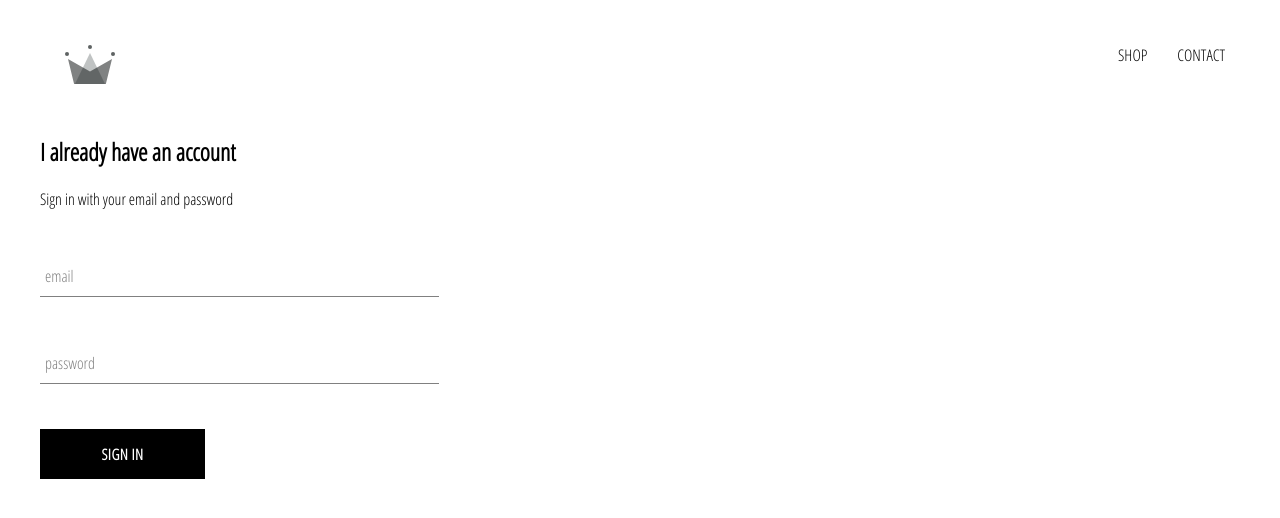
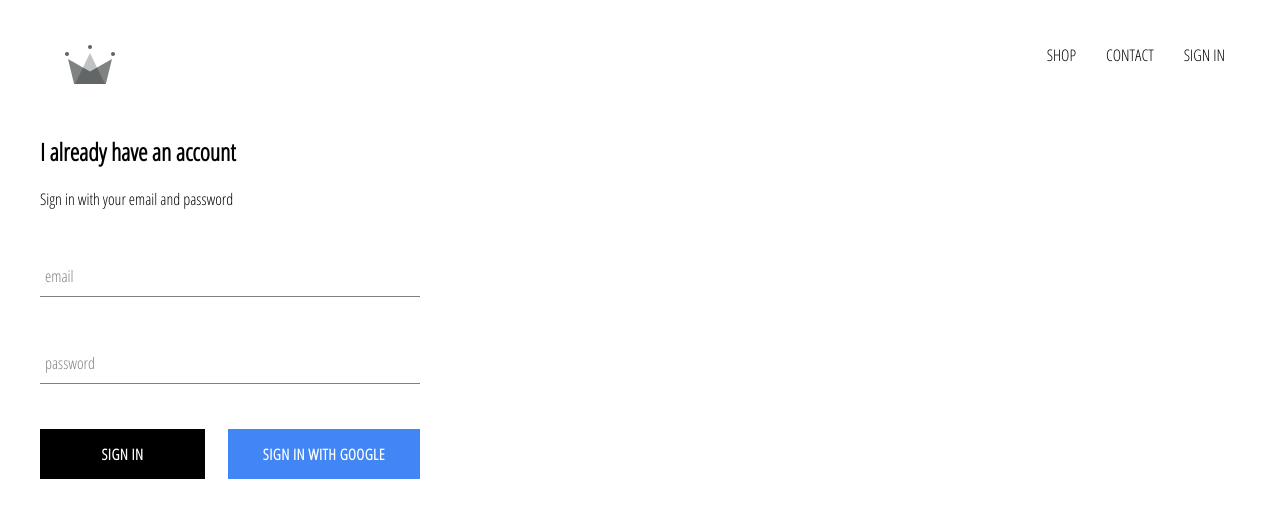
Before and after one commit to Nilugette/crwn-clothing, a React (Create React App) app: page /signin in a window 1280 px wide. Shown: the top 518 px of the page. Built offline with nearby package versions, Linux system fonts and the light colour scheme; no server answers.

Commit message:
Integration of Firebase

```diff
--- a/package.json
+++ b/package.json
@@ -9,6 +9,7 @@
     "@testing-library/jest-dom": "^5.11.4",
     "@testing-library/react": "^11.1.0",
     "@testing-library/user-event": "^12.1.10",
+    "firebase": "^8.3.0",
     "node-sass": "^5.0.0",
     "react": "^17.0.1",
     "react-dom": "^17.0.1",
--- a/src/App.css
+++ b/src/App.css
@@ -7,3 +7,7 @@
   text-decoration: none;
   color: black;
 }
+
+* {
+  box-sizing: border-box;
+}
--- a/src/App.js
+++ b/src/App.js
@@ -5,15 +5,31 @@
 import ShopPage from './pages/shop/shop.component'
 import SignInAndSignUpPage from './pages/sign-in-and-sign-up/sign-in-and-sign-up.component';
 import Header from './components/header/header.component'
+import { auth } from './firebase/firebase.utils'
 
 import './App.css';
 
 
 class App extends React.Component {
+
+  state = {
+    currentUser: null
+  }
+
+  unsuscribeFromAuth = null
+
+  componentDidMount() {
+    this.unsuscribeFromAuth = auth.onAuthStateChanged( user => this.setState({ currentUser: user }))
+  }
+
+  componentWillUnmount() {
+    this.unsuscribeFromAuth()
+  }
+
   render() {
     return (
       <div className='App'>
-        <Header/>
+        <Header currentUser={this.state.currentUser}/>
         <Switch>
           <Route exact path='/' component={HomePage} />
           <Route path='/shop' component={ShopPage} />
--- a/src/components/custom-button/custom-button.component.jsx
+++ b/src/components/custom-button/custom-button.component.jsx
@@ -2,9 +2,9 @@
 
 import './custom-button.styles.scss';
 
-const CustomButton = ({ children, ...otherProps }) => {
+const CustomButton = ({ children, isGoogleSignIn, ...otherProps }) => {
     return (
-        <button className='custom-button' {...otherProps}>
+        <button className={`${isGoogleSignIn ? 'google-sign-in': ''} custom-button`} {...otherProps}>
             {children}
         </button>
     )
--- a/src/components/custom-button/custom-button.styles.scss
+++ b/src/components/custom-button/custom-button.styles.scss
@@ -19,4 +19,16 @@
       color: black;
       border: 1px solid black;
     }
+
+    &.google-sign-in {
+      background-color: #4285f4;
+      color: white;
+
+      &:hover {
+        background-color: #357ae8;
+        border: none;
+      }
+    }
+
+
 }
--- a/src/components/header/header.component.jsx
+++ b/src/components/header/header.component.jsx
@@ -1,10 +1,10 @@
 import React from 'react'
 import { Link } from 'react-router-dom'
 import { ReactComponent as Logo } from '../../assets/crown.svg'
-
+import { auth } from '../../firebase/firebase.utils'
 import './header.styles.scss'
 
-const Header = () => {
+const Header = ({ currentUser }) => {
     return (
         <div className="header">
             <Link className="logo-container" to="/">
@@ -17,6 +17,12 @@
                 <Link className="option" to="/shop">
                     CONTACT
                 </Link>
+                {
+                    currentUser ?
+                    <div className="option" onClick={() => auth.signOut()} > SIGN OUT</div>
+                    :
+                    <Link className="option" to="/signin"> SIGN IN</Link>
+                }
             </div>
         </div>
     )
--- a/src/components/header/header.styles.scss
+++ b/src/components/header/header.styles.scss
@@ -20,6 +20,7 @@
 
     .option {
       padding: 10px 15px;
+      cursor: pointer;
     }
   }
 }
--- a/src/components/sign-in/sign-in.component.jsx
+++ b/src/components/sign-in/sign-in.component.jsx
@@ -4,6 +4,7 @@
 import CustomButton from '../custom-button/custom-button.component';
 
 import './sign-in.styles.scss';
+import { signInWithGoogle } from '../../firebase/firebase.utils'
 
 class SignIn extends React.Component {
 
@@ -48,7 +49,10 @@
             label='password'
             required
           />
-          <CustomButton type='submit'> Sign in </CustomButton>
+          <div className="buttons">
+            <CustomButton type='submit'> Sign in </CustomButton>
+            <CustomButton onClick={signInWithGoogle} isGoogleSignIn> Sign in with Google </CustomButton>
+          </div>
         </form>
       </div>
     );
--- a/src/components/sign-in/sign-in.styles.scss
+++ b/src/components/sign-in/sign-in.styles.scss
@@ -1,9 +1,14 @@
 .sign-in {
-    width: 30vw;
+    width: 380px;
     display: flex;
     flex-direction: column;
 
     .title {
       margin: 10px 0;
     }
+
+    .buttons {
+      display: flex;
+      justify-content: space-between;
+    }
 }
--- /dev/null
+++ b/src/firebase/firebase.utils.js
@@ -0,0 +1,26 @@
+import firebase from 'firebase';
+import 'firebase/auth';
+import "firebase/firestore";
+
+
+const config = {
+    apiKey: "AIzaSyDpQTImFJs8v9gdYuwsB5nxwM5lbu7IWG8",
+    authDomain: "crwn-db-50653.firebaseapp.com",
+    projectId: "crwn-db-50653",
+    storageBucket: "crwn-db-50653.appspot.com",
+    messagingSenderId: "73592696113",
+    appId: "1:73592696113:web:7e8e9d05725e53f012d410",
+    measurementId: "G-177QX5HJXK"
+}
+
+firebase.initializeApp(config)
+
+export const auth = firebase.auth()
+export const firestore = firebase.firestore()
+
+const provider = new firebase.auth.GoogleAuthProvider();
+provider.setCustomParameters({'prompt': 'select_account'});
+
+export const signInWithGoogle = () => auth.signInWithPopup(provider)
+
+export default firebase
```
Also changed, not shown: 1 other file (tests, documents, lock files or other folders).
